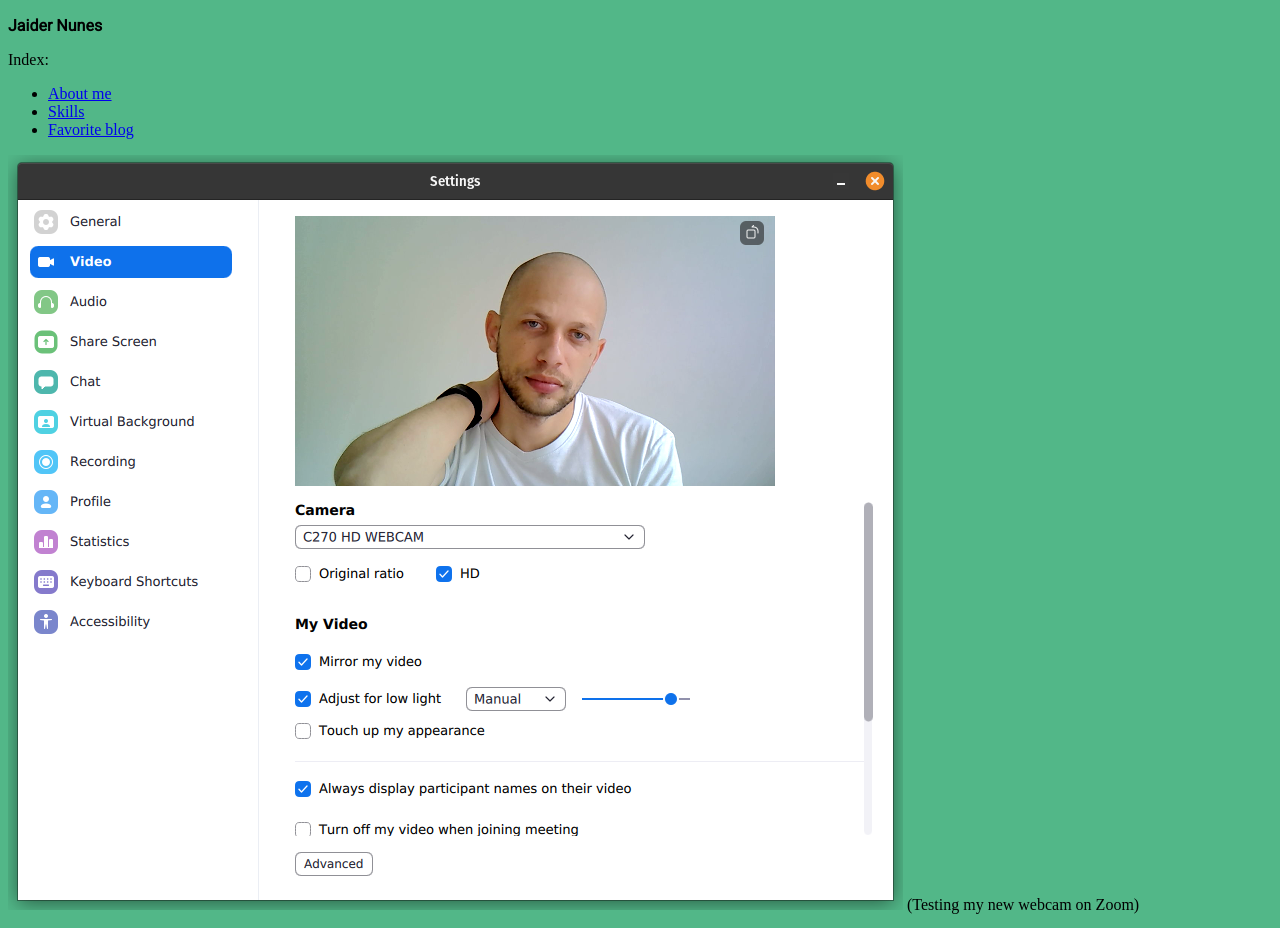
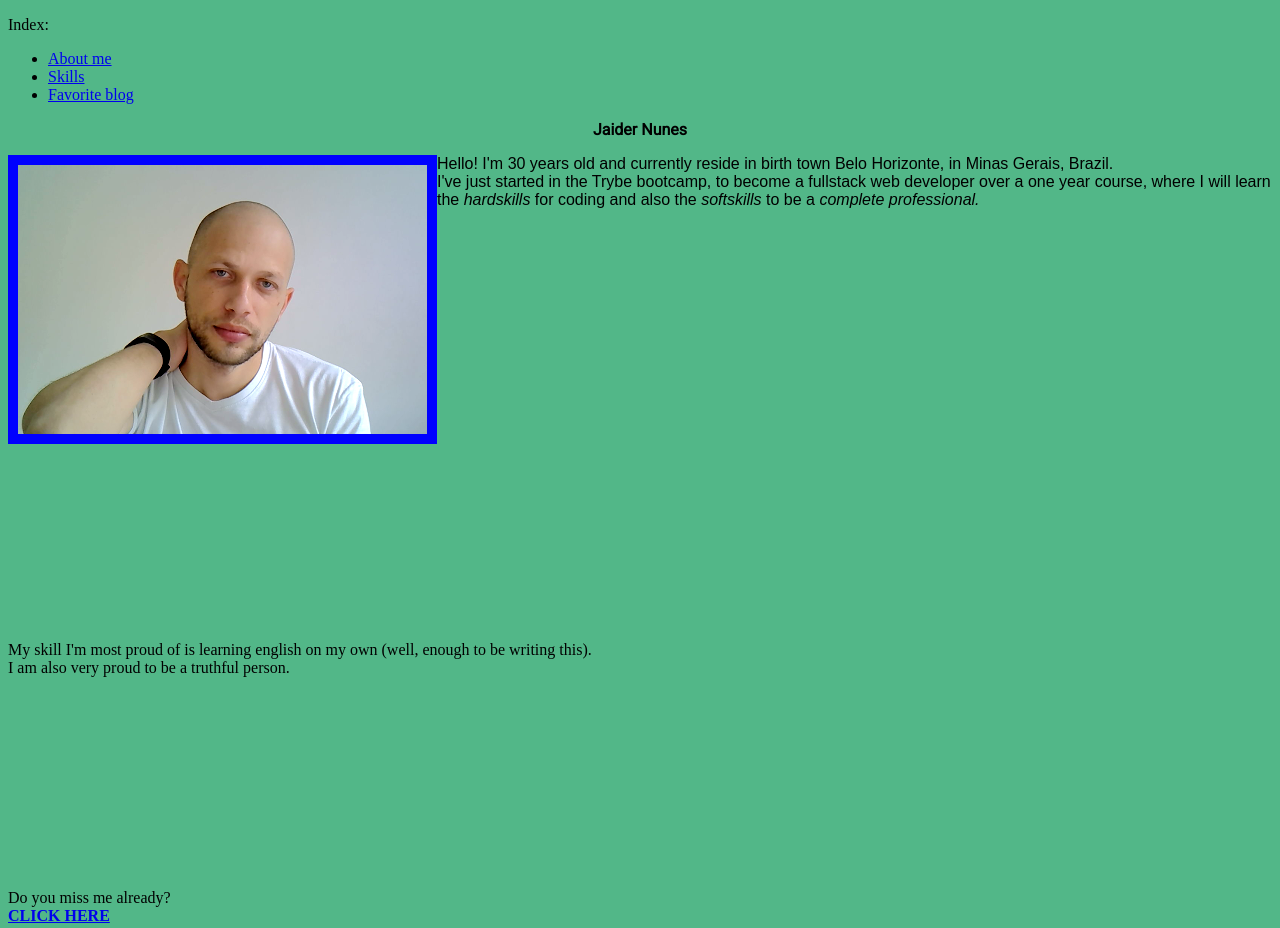
Before and after one commit to jaidernunes/3.1-trybe-exercises, a plain HTML site: page index.html in a window 1280 px wide. Shown: the top 928 px of the page. Drawn offline with Linux system fonts and the light colour scheme.

Commit message:
3.3 exercises selectors and positioning - done~

```diff
--- a/index.html
+++ b/index.html
@@ -12,33 +12,27 @@
     <title>Jaider Nunes's WebPortfolio - Trybe</title>
 </head>
 <body>
-    <!-- *Seu nome completo; -->
-    <p id="top">
-        <strong>Jaider Nunes</strong>
-    </p>
-
-    <p>
-        Index:
+    <p>Index:
         <ul>
             <li><a href="#about">About me</a></li>
             <li><a href="#skills">Skills</a></li>
             <li><a href="#blog">Favorite blog</a></li>
         </ul>
     </p>
-
-    <!-- *Uma foto atual sua, acompanhada de um texto alternativo, que deve ser a descrição da foto que você está usando; -->
-    <p>
-        <img id=jaider src="zoom-teste.png" alt="Eu testando a webcam no Zoom no Pop! OS">
-        (Testing my new webcam on Zoom)
-        </p>
-
-        <br>
-
-    <!-- *Uma breve descrição sobre você, destacando algumas informações como nacionalidade e a cidade/estado onde mora; -->
-    <p id="about">Hello! I'm 30 years old and currently reside in birth town Belo Horizonte, in Minas Gerais, Brazil.
-        <br>
-        I've just started in the Trybe bootcamp, to become a fullstack web developer over a one year course, where I will learn the <em>hardskills</em> for coding and also the <em>softskills</em> to be a <em>complete professional.</em>
-    </p>
+    <div class="header">
+        <div>
+            <!-- *Seu nome completo; -->
+            <p id="name"><strong>Jaider Nunes</strong></p>
+        </div>
+        <div class="header-container">
+            <!-- *Uma foto atual sua, acompanhada de um texto alternativo, que deve ser a descrição da foto que você está usando; -->
+            <img id="picture" src="zoom-teste-cut.png" alt="Eu testando a webcam no Zoom no Pop! OS">
+            <!-- *Uma breve descrição sobre você, destacando algumas informações como nacionalidade e a cidade/estado onde mora; -->
+            <p id="about">Hello! I'm 30 years old and currently reside in birth town Belo Horizonte, in Minas Gerais, Brazil.
+                <br>I've just started in the Trybe bootcamp, to become a fullstack web developer over a one year course, where I will learn the <em>hardskills</em> for coding and also the <em>softskills</em> to be a <em>complete professional.</em>
+            </p>
+        </div>
+    </div>
 
     <br>
     <br>
@@ -50,8 +44,8 @@
     <br>
     <br>
     <br>
-
-    <!-- *Uma lista de habilidades que você possui, com destaque para aquela de que você mais se orgulha; -->
+    <!-- *Uma lista de habilidades que você possui, com destaque para aquela de que você mais se orgulha;
+         * Add different styling on odd skills -->
     <p id="skills">My skill I'm most proud of is learning english on my own (well, enough to be writing this).
         <br>
         I am also very proud to be a truthful person.
@@ -96,8 +90,5 @@
 
     <!-- *Um índice com links internos para as diferentes seções do seu portfólio. -->
     <p></p>
-
-    <a href="#top">Back to Top</a>
-
 </body>
 </html>
--- a/style.css
+++ b/style.css
@@ -1,10 +1,18 @@
-
-#top{
+body{
+    background-color: rgb(82, 183, 136);
+}
+#name{
     font-family: Roboto, sans-serif;
+    text-align: center;
 }
 #about{
     font-family: sans-serif;
 }
-body{
-    background-color: rgb(82, 183, 136);
+#picture{
+    float:left;
+    padding: 10px;
+    background-color: blue;
 }
+.header-container{
+    height: 290px;
+}
```
Also changed, not shown: zoom-teste-cut.png (added).
